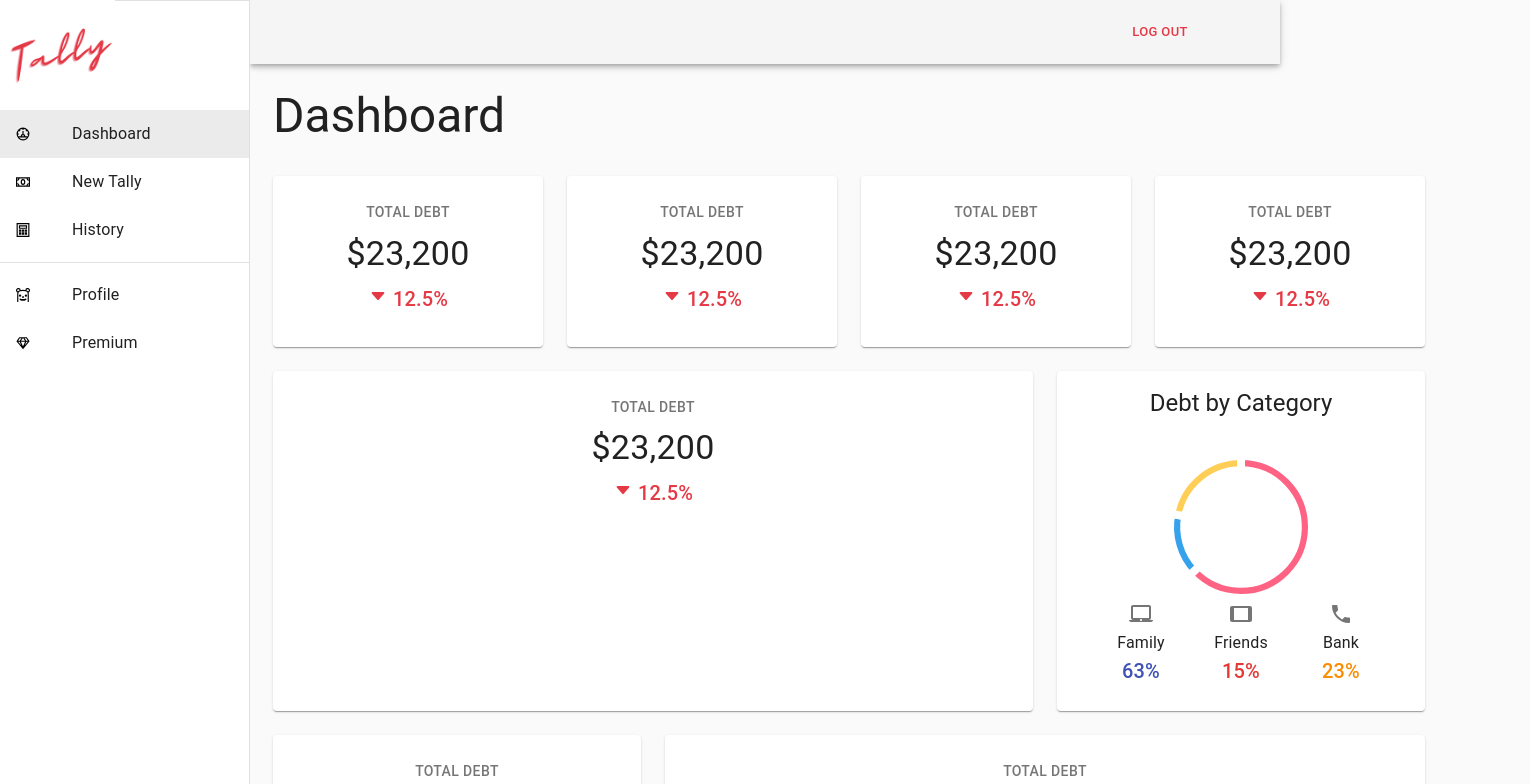
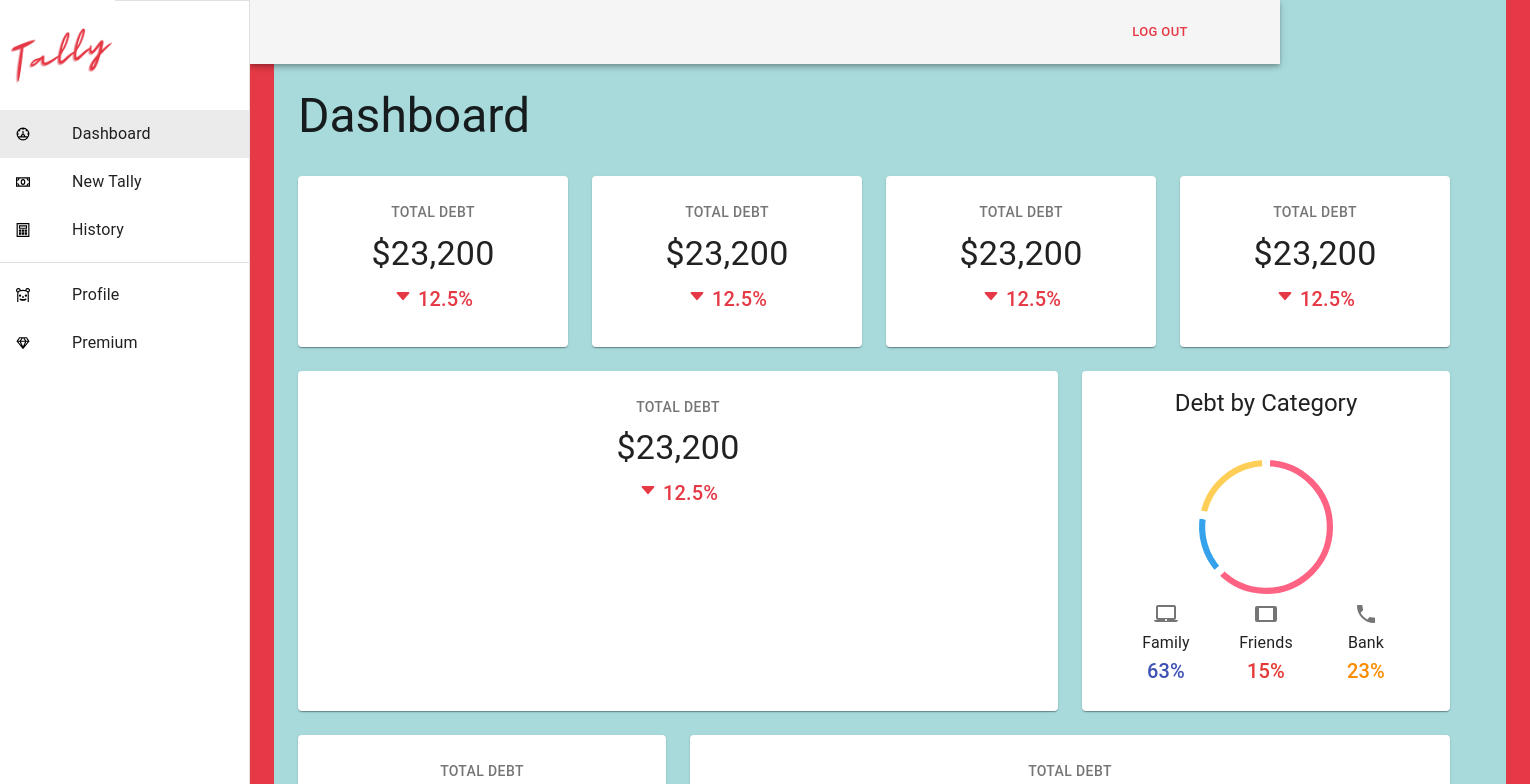
Before and after one commit to awalemandi/tally, a React (Create React App) app: page /home/dashboard in a window 1280 px wide. Shown: the top 784 px of the page, 1530 px wide, since content can reach past the window. Built offline with nearby package versions, Linux system fonts and the light colour scheme.

Commit message:
fixed content margin

```diff
--- a/src/components/layout/Content.tsx
+++ b/src/components/layout/Content.tsx
@@ -1,7 +1,7 @@
 import React from 'react';
 import { BrowserRouter as Router, Route, Switch } from 'react-router-dom';
 import { makeStyles } from '@material-ui/core/styles';
-import { drawerWidth } from './Navbar';
+import { drawerWidth } from '../layout/Navbar';
 import Dashboard from '../menu/dashboard/Dashboard';
 import NewTally from '../menu/newTally/NewTally';
 import History from '../menu/history/History';
@@ -11,14 +11,15 @@ import NoMatch from '../menu/NoMatch';
 
 const useStyles = makeStyles(theme => ({
 	root: {
-		marginLeft: theme.spacing(15),
-		flexShrink: 3,
+		// marginLeft: drawerWidth,
+		flexShrink: 1,
 		width: '100%',
+		backgroundColor: theme.palette.secondary.main,
 		//to avoid content being covered by open drawer
-		[theme.breakpoints.up('md')]: {
-			marginLeft: drawerWidth+200,
+		[theme.breakpoints.down('sm')]: {
+			marginLeft: 0,
+			width: '100%'
 		},
-		// flexGrow: 1,
 		padding: theme.spacing(3),
 	},
 	// necessary for content to be below app bar
--- a/src/components/pages/Home.tsx
+++ b/src/components/pages/Home.tsx
@@ -4,24 +4,38 @@ import { Container } from '@material-ui/core';
 import { Navbar } from '../layout/Navbar';
 import Footer from '../layout/Footer';
 import Content from '../layout/Content';
+import { drawerWidth } from '../layout/Navbar';
 
 const useStyles = makeStyles(theme => ({
 	root: {
+		marginLeft: drawerWidth,
 		width: '100%',
 		minHeight: '100vh',
+		//to avoid content being covered by open drawer
+		[theme.breakpoints.down('sm')]: {
+			marginLeft: 0,
+			width: '100%'
+		},
 		display: 'flex',
 		flexDirection: 'column',
 		justifyContent: 'space-between',
-		alignItems: 'center',
+		alignItems: 'stretch',
+		backgroundColor: theme.palette.primary.main
 	},
 }));
 const Home = () => {
 	const classes = useStyles();
 	return (
-		<Container className={classes.root}>
-			<Navbar />
-			<Content />
-			<Footer />
+		<Container className={classes.root} maxWidth={false}>
+			<header>
+				<Navbar />
+			</header>
+			<body>
+				<Content />
+			</body>
+			<footer>
+				<Footer />
+			</footer>
 		</Container>
 	);
 };
```
Also changed, not shown: 1 other file (tests, documents, lock files or other folders).
